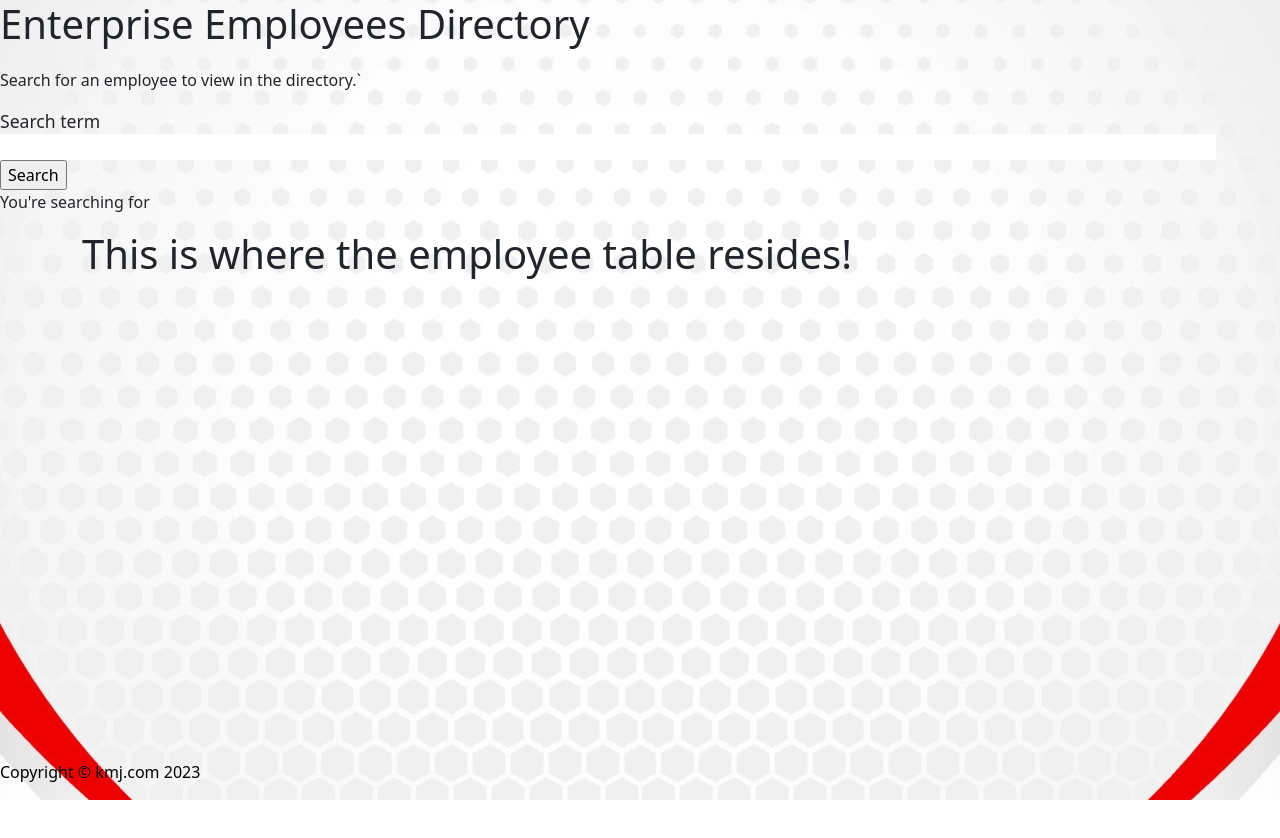
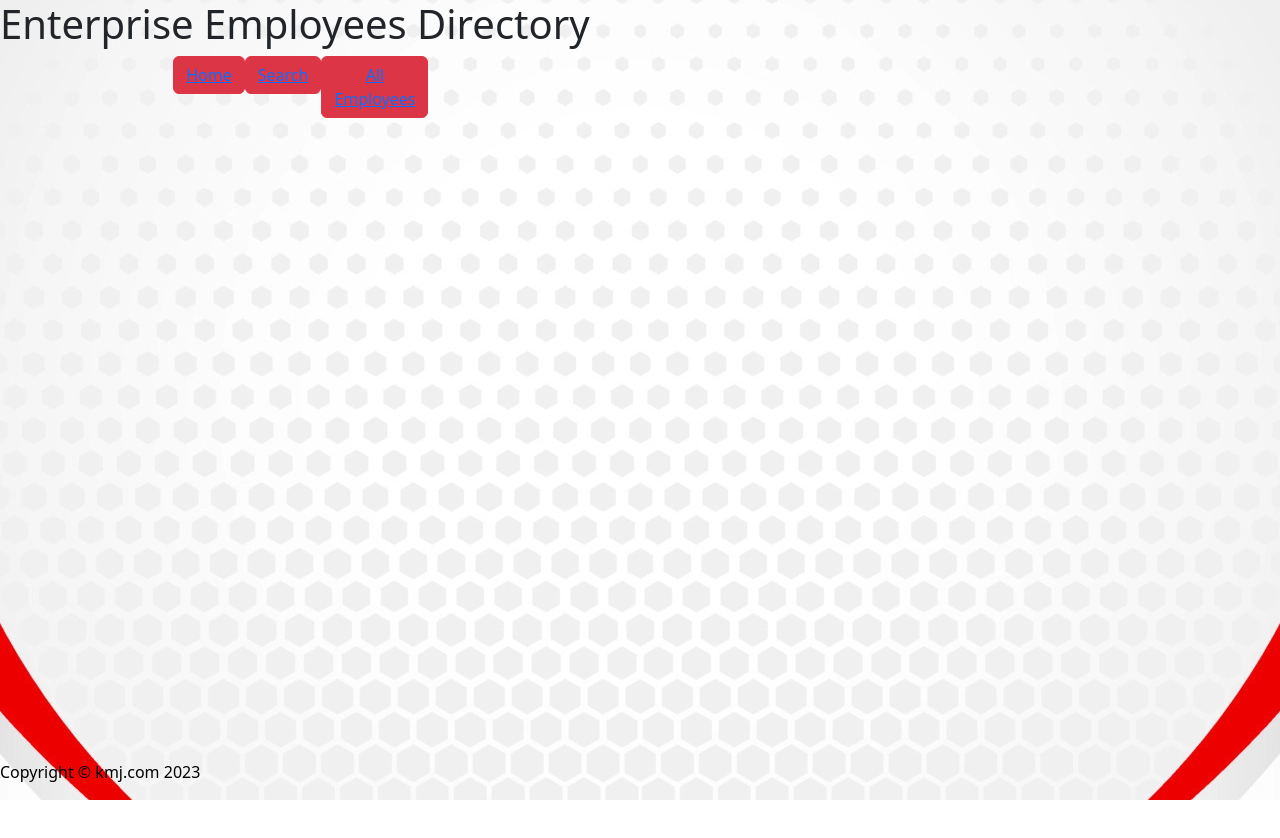
Before and after one commit to stjohnj0331/grp07_hackathon, a React (Create React App) app in the folder client-frontend/: page / in a window 1280 px wide. Before the commit the page ends 800 px from the top, so only its background shows below. Built offline with nearby package versions, Linux system fonts and the light colour scheme.

Commit message:
navbar created

```diff
--- a/client-frontend/src/App.js
+++ b/client-frontend/src/App.js
@@ -1,20 +1,35 @@
 import React from "react";
-import { BrowserRouter, Link} from "react-router-dom";
-import {Button, Row, Col, ButtonGroup} from 'react-bootstrap'
+import { BrowserRouter, Link, Routes, Route } from "react-router-dom";
+import { Button, Row, Col, ButtonGroup } from 'react-bootstrap'
 import 'bootstrap/dist/css/bootstrap.min.css';
 import background from "./images/background.png"
 import './App.css';
-import EmployeeContainer from "./components/EmployeeContainer"
-import Header from "./components/Header"
+import EmployeeContainer from "./components/EmployeeContainer";
+import SearchForm from "./components/SearchForm";
+import Header from "./components/Header";
 import 'bootstrap/dist/css/bootstrap.min.css';
 
 export default function App() {
   return (
     <BrowserRouter>
       <Row style={styles.wrapper} className=" img-responsive">
-       <Header/>
+        <Header />
+        <header className='nav'>
+          <ButtonGroup>
+            <Col xs={8}></Col>
+            <Col><Button variant="danger"><Link style={styles.nav} to="/">Home</Link></Button></Col>
+            <Col><Button variant="danger"><Link style={styles.nav} to='/search'>Search</Link></Button></Col>
+            <Col><Button variant="danger"><Link style={styles.nav} to='/allEmployees'>All Employees</Link></Button></Col>
+          </ButtonGroup>
+        </header>
         <main style={styles.main}>
-         <EmployeeContainer/>
+          <Row>
+            <Routes>
+              {/* <Route index element={<Home />} /> */}
+              <Route path="search" element={<SearchForm />} />
+              <Route path="allEmployees" element={<EmployeeContainer />} />
+            </Routes>
+          </Row>
         </main>
         <footer style={styles.footer}>
           Copyright &copy; kmj.com {new Date().getUTCFullYear()}
@@ -25,20 +40,20 @@ export default function App() {
 }
 
 const styles = {
-    wrapper:{
+  wrapper: {
     backgroundImage: `url(${background})`,
     backgroundPosition: "center",
     height: "100vh"
   },
-    header:{
+  header: {
     color: "black",
     height: "5%"
   },
-    main:{
+  main: {
     height: "90%",
     textPosition: "center"
   },
-    footer:{
+  footer: {
     position: "absolute",
     bottom: 0,
     height: '5%',
--- a/client-frontend/src/components/EmployeeContainer/index.js
+++ b/client-frontend/src/components/EmployeeContainer/index.js
@@ -1,7 +1,6 @@
 import React, {useState} from "react"
 
 import EmployeeTable from "../EmployeeTable";
-import SearchForm from "../SearchForm";
 
 
 
@@ -18,7 +17,6 @@ const [salary, setSalary] = useState([])
 
     return (
         <>
-        <SearchForm/>
         <div className= "container mt">
         <EmployeeTable/>
         </div>
--- a/client-frontend/src/components/SearchForm/index.js
+++ b/client-frontend/src/components/SearchForm/index.js
@@ -22,17 +22,16 @@ function SearchForm() {
         )
 
     }
-    console.log("setEmployees" + employees)
 
     return (
         <section className="wrapper">
-            <p>Search for an employee to view in the directory.`</p>
+            <p>Search for an employee to view in the directory.</p>
             <form onSubmit={(e) => { e.preventDefault(); getEmployees(searchTerm) }}>
-                <label htmlFor="searchString" style={styles.lbl}>Search term</label>
+                <label htmlFor="searchString" style={styles.lbl}>Employee:</label>
                 <input onChange={e => setSearchTerm(e.target.value)} value={searchTerm} style={styles.searchBox} />
                 <input type="submit" value="Search" className="accept" />
             </form>
-            <p>You're searching for {searchTerm}</p>
+            {/* <p>You're searching for {searchTerm}</p> */}
             <SearchResult employeeList={employees}/>
         </section>
     )
--- a/client-frontend/src/components/SearchForm/searchResult.js
+++ b/client-frontend/src/components/SearchForm/searchResult.js
@@ -1,8 +1,4 @@
-
-
 function SearchResult(props) {
-    console.log(props)
-
     return (
         <>
             <div id="employees">
```
Lines whose indentation alone changed are shown as unchanged.
